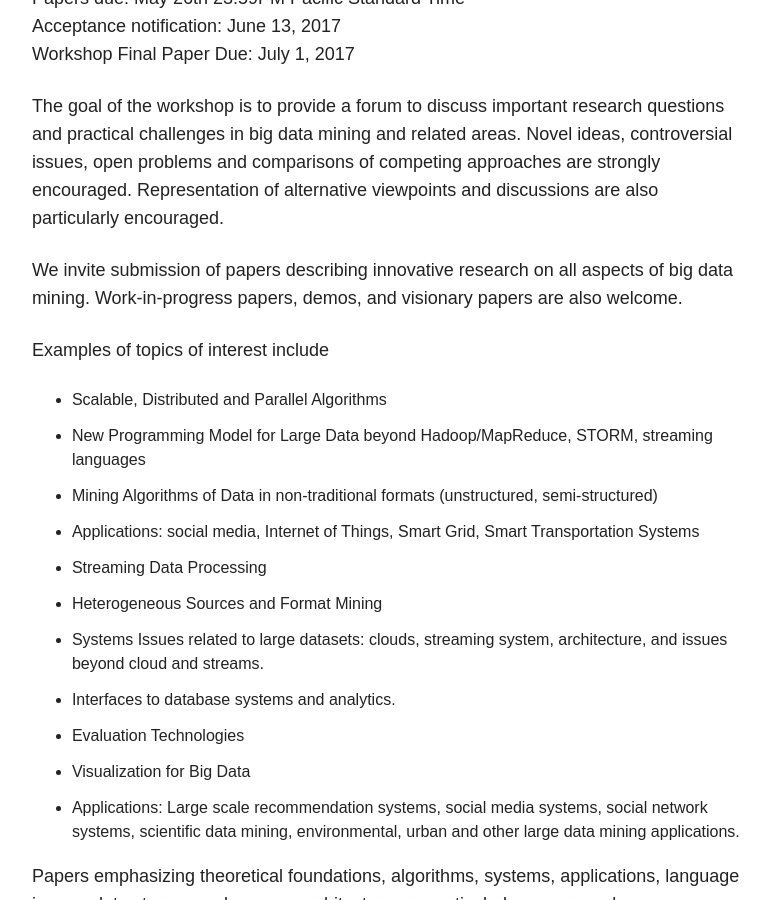
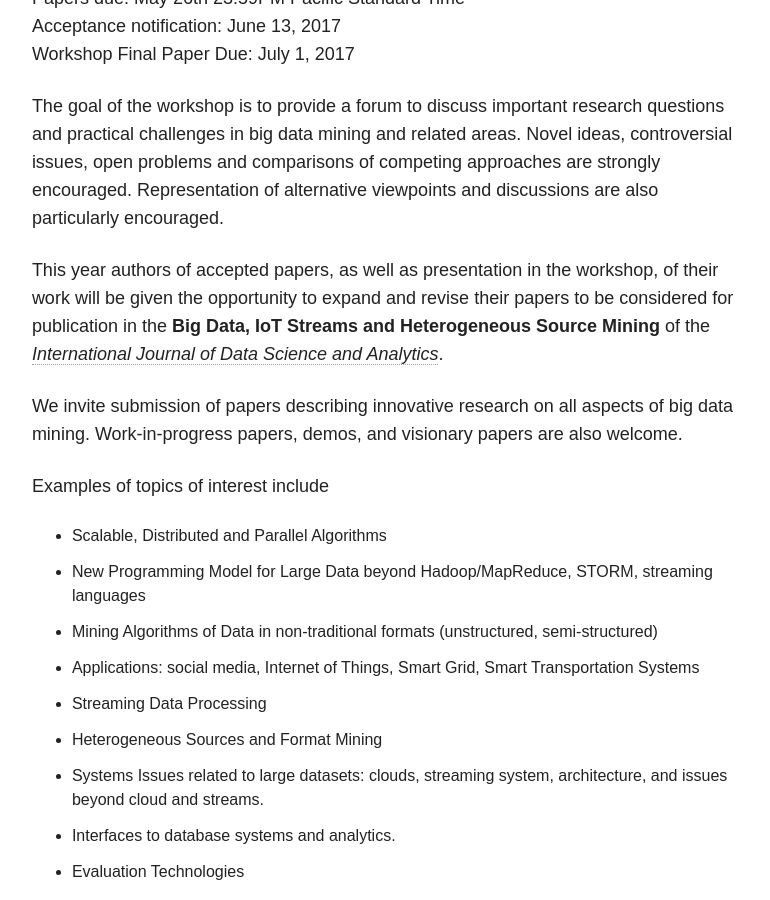
Before and after one commit to bigmine/bigmine17, a Jekyll site: the page built from cfp.md, in a window 1280 px wide and 900 px high, scrolled down 1155 px. Shown: the whole window, without its empty margins (254-1024 px from the left). Built offline with Jekyll 4.4.1, drawn with Linux system fonts in a browser that asks for light colours; nearby versions of some CDN libraries.

Commit message:
update wrt journal SI

```diff
--- a/cfp.md
+++ b/cfp.md
@@ -32,6 +32,8 @@ See [the submission site](submission.html) for full details regarding paper prep
 
 The goal of the workshop is to provide a forum to discuss important research questions and practical challenges in big data mining and related areas. Novel ideas, controversial issues, open problems and comparisons of competing approaches are strongly encouraged. Representation of alternative viewpoints and discussions are also particularly encouraged.
 
+This year authors of accepted papers, as well as presentation in the workshop, of their work will be given the opportunity to expand and revise their papers to be considered for publication in the **Big Data, IoT Streams and Heterogeneous Source Mining** of the [*International Journal of Data Science and Analytics*](https://www.editorialmanager.com/jdsa/).
+
 We invite submission of papers describing innovative research on all aspects of big data mining. Work-in-progress papers, demos, and visionary papers are also welcome.
 
 Examples of topics of interest include
```
